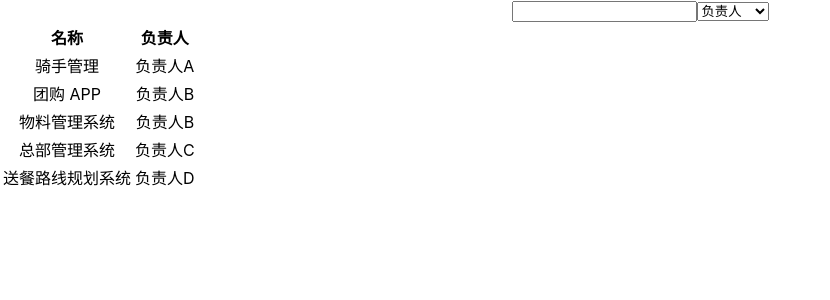
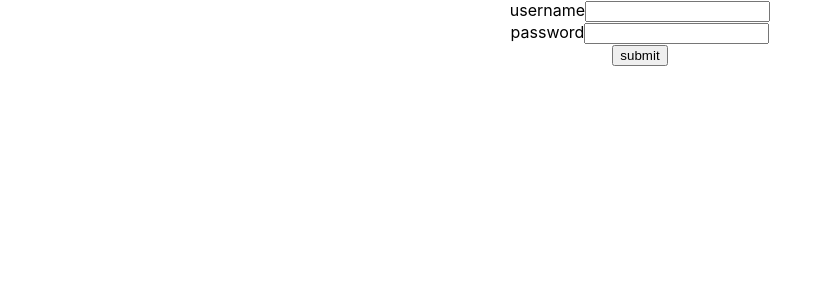
Before and after one commit to tinywaves/wehub, a React (Create React App) app: page / in a window 1280 px wide. Shown: the top 300 px of the page, without its empty margins (0-830 px from the left). Built offline with nearby package versions, Linux system fonts and the light colour scheme; data requests are answered from the project's data file.

Commit message:
feat: finish form login and add no-restful api to JSON-server

```diff
--- a/package.json
+++ b/package.json
@@ -24,7 +24,7 @@
     "build": "react-scripts build",
     "test": "react-scripts test",
     "eject": "react-scripts eject",
-    "json-server": "json-server __json_server_mock__/db.json --watch --port 4000"
+    "json-server": "json-server __json_server_mock__/db.json --watch --port 4000 --middlewares ./__json_server_mock__/middleware.js"
   },
   "eslintConfig": {
     "extends": [
--- a/src/App.tsx
+++ b/src/App.tsx
@@ -2,6 +2,7 @@
 import logo from './logo.svg';
 import './App.css';
 import ProjectListPage from './pages/project-list';
+import LoginPage from 'pages/login';
 
 function App() {
   return (
@@ -20,7 +21,8 @@
           Learn React
         </a>
       </header> */}
-      <ProjectListPage />
+      {/* <ProjectListPage /> */}
+      <LoginPage />
     </div>
   );
 }
--- /dev/null
+++ b/src/pages/login/index.tsx
@@ -0,0 +1,41 @@
+import { FormEvent } from 'react';
+
+const url = process.env.REACT_APP_API_URL;
+
+const LoginPage = () => {
+  const login = (param: { username: string; password: string }) => {
+    fetch(`${url}/login`, {
+      method: 'POST',
+      headers: {
+        'Content-Type': 'application/json'
+      },
+      body: JSON.stringify(param)
+    }).then(async response => {
+      if (response.ok) {
+      }
+    });
+  };
+
+  const handleSubmit = (e: FormEvent<HTMLFormElement>) => {
+    e.preventDefault();
+    const username = (e.currentTarget.elements[0] as HTMLInputElement).value;
+    const password = (e.currentTarget.elements[1] as HTMLInputElement).value;
+
+    login({ username, password });
+  };
+  return (
+    <form onSubmit={handleSubmit}>
+      <div>
+        <label htmlFor="username">username</label>
+        <input type="text" id="username" />
+      </div>
+      <div>
+        <label htmlFor="password">password</label>
+        <input type="password" id="password" />
+      </div>
+      <button type="submit">submit</button>
+    </form>
+  );
+};
+
+export default LoginPage;
```
Also changed, not shown: __json_server_mock__/middleware.js (added, +20 -0 lines).
